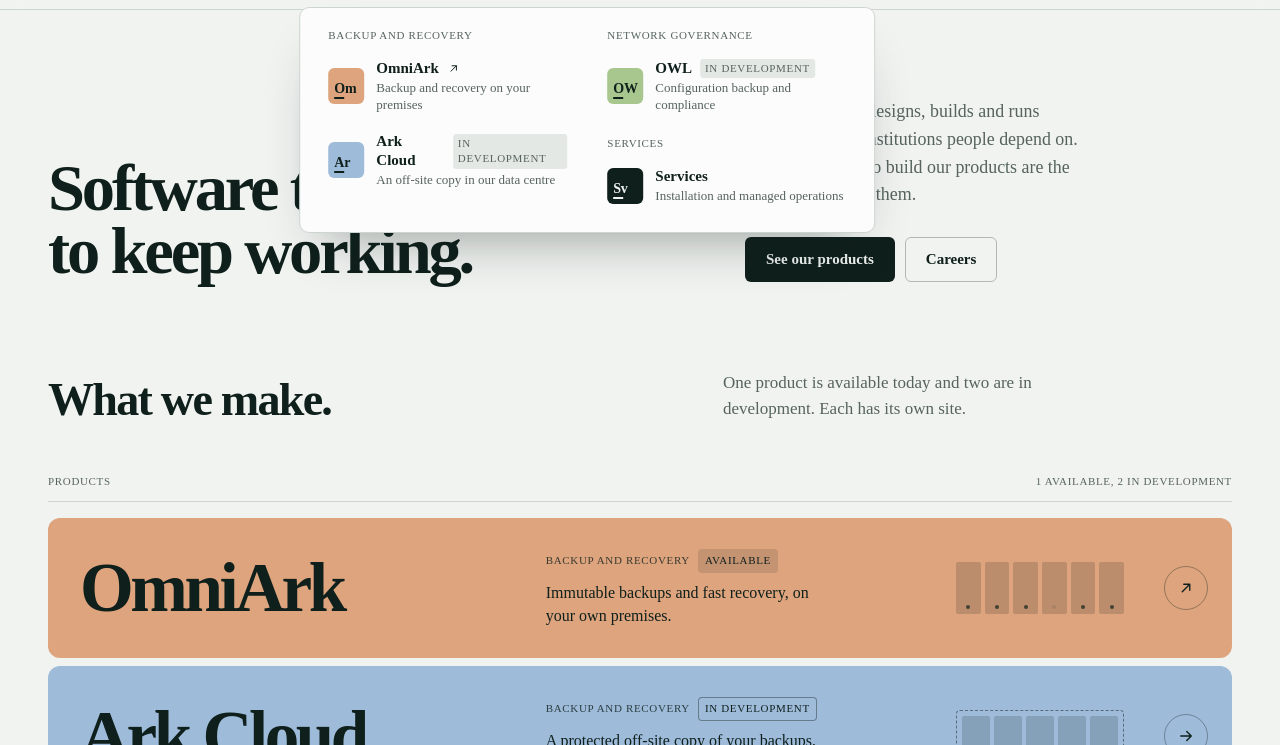
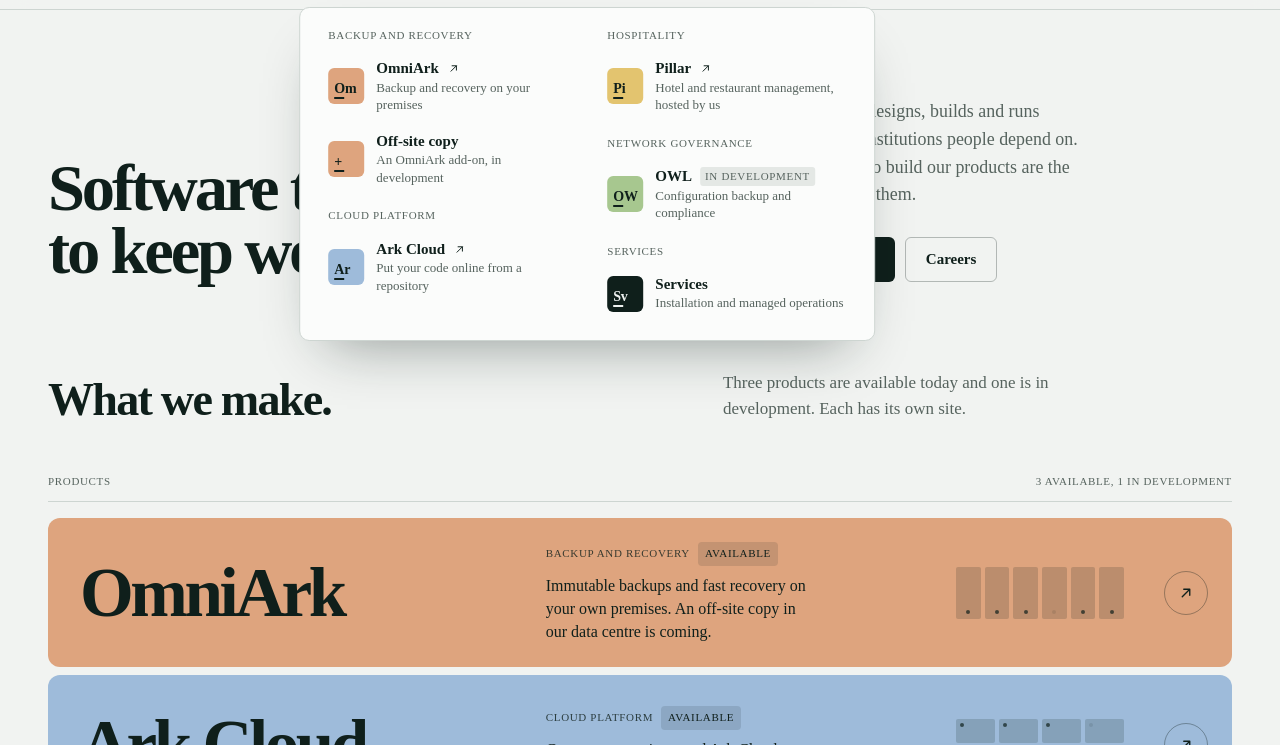
Before and after one commit to gravestone-codes/overwatch, an Astro site: page /about in a window 1280 px wide. Both pictures are taken after a click on the button "Products". Shown: the part 55-800 px from the top of the page. Built offline with nearby package versions, Linux system fonts and the light colour scheme; Astro itself is replaced by a stand-in of ours.

Commit message:
Add Pillar and Ark Cloud's new role to the company site
Ark Cloud is now the developer platform at arkcloud.online, OmniArk's
off-site copy is described as an OmniArk add-on, and Pillar (hotel and
restaurant management, hosted by us) joins the products, linking to its
own site at pillar.overwatchlabs.dev.

Co-Authored-By: Claude Opus 5.5 <noreply@anthropic.com>

```diff
--- a/src/components/site/Header.astro
+++ b/src/components/site/Header.astro
@@ -1,5 +1,5 @@
 ---
-import { products, companyLinks } from "@/data/company";
+import { products, companyLinks, offsite } from "@/data/company";
 import { site, contactHref } from "@/data/site";
 
 const path = Astro.url.pathname.replace(/\/$/, "") || "/";
@@ -10,10 +10,9 @@ const links = [
   { label: "Industries", href: "/industries" },
   { label: "Pricing", href: "/pricing" },
 ];
-const groups = [
-  { label: "Backup and recovery", items: products.filter((p) => p.category === "Backup and recovery") },
-  { label: "Network governance", items: products.filter((p) => p.category === "Network governance") },
-];
+const inCategory = (category: string) => ({ label: category, items: products.filter((p) => p.category === category) });
+// Two columns in the products menu; Services closes the last one.
+const columns = [[inCategory("Backup and recovery"), inCategory("Cloud platform")], [inCategory("Hospitality"), inCategory("Network governance")]];
 const ext = (external: boolean) => (external ? { target: "_blank", rel: "noopener" } : {});
 ---
 
@@ -31,10 +30,13 @@ const ext = (external: boolean) => (external ? { target: "_blank", rel: "noopene
         </button>
         <div class="menu menu-products">
           {
-            groups.map((g, i) => (
+            columns.map((groups, i) => (
               <div class="menu-group">
+                {groups.map((g) => (
+                  <>
                     <span class="label">{g.label}</span>
                     {g.items.map((p) => (
+                      <>
                         <a class="menu-item" href={p.href} {...ext(p.external)}>
                           <span class={`mark c-${p.key}`}>{p.name.slice(0, 2)}</span>
                           <span>
@@ -46,8 +48,21 @@ const ext = (external: boolean) => (external ? { target: "_blank", rel: "noopene
                             <small>{p.short}</small>
                           </span>
                         </a>
+                        {/* OmniArk's off-site copy is an add-on, listed right under it. */}
+                        {p.key === "oa" && (
+                          <a class="menu-item" href={offsite.href}>
+                            <span class="mark c-oa">+</span>
+                            <span>
+                              <strong>{offsite.name}</strong>
+                              <small>An OmniArk add-on, in development</small>
+                            </span>
+                          </a>
+                        )}
+                      </>
                     ))}
-                {i === 1 && (
+                  </>
+                ))}
+                {i === columns.length - 1 && (
                   <>
                     <span class="label">Services</span>
                     <a class="menu-item" href="/services">
--- a/src/components/site/Lineup.astro
+++ b/src/components/site/Lineup.astro
@@ -2,7 +2,7 @@
 import { products } from "@/data/company";
 
 // The product bands: each product in its own colour, the one loud element on the site.
-const art = { bays: 6, off: 5, ports: 16 } as const;
+const art = { bays: 6, apps: 8, tables: 10, ports: 16 } as const;
 ---
 
 <div class="lineup" id="products">
--- a/src/components/site/Sectors.astro
+++ b/src/components/site/Sectors.astro
@@ -1,6 +1,6 @@
 ---
 import { industries } from "@/data/industries";
-import { productByKey } from "@/data/company";
+import { productByKey, offsite } from "@/data/company";
 
 interface Props {
   exclude?: string;
@@ -15,7 +15,7 @@ const rows = industries.filter((i) => i.slug !== exclude);
   </div>
   {
     rows.map((i) => {
-      const next = productByKey(i.next);
+      const next = i.next === "offsite" ? { key: "oa", name: offsite.name } : productByKey(i.next);
       return (
         <a class="sector-row" href={`/industries/${i.slug}`}>
           <h3>{i.row}</h3>
--- a/src/data/company.ts
+++ b/src/data/company.ts
@@ -2,8 +2,8 @@ import { site, contactHref } from "./site";
 import { industries } from "./industries";
 
 // Everything the company site says about its products. Each product has its own site;
-// this one only introduces them. OmniArk is available; the others are in development.
-export type ProductKey = "oa" | "ac" | "ow";
+// this one only introduces them.
+export type ProductKey = "oa" | "ac" | "pl" | "ow";
 
 export const products: {
   key: ProductKey;
@@ -16,14 +16,14 @@ export const products: {
   short: string;
   href: string;
   external: boolean;
-  art: "bays" | "off" | "ports";
+  art: "bays" | "apps" | "tables" | "ports";
 }[] = [
   {
     key: "oa",
     name: "OmniArk",
     category: "Backup and recovery",
     available: true,
-    line: "Immutable backups and fast recovery, on your own premises.",
+    line: "Immutable backups and fast recovery on your own premises. An off-site copy in our data centre is coming.",
     short: "Backup and recovery on your premises",
     href: site.omniarkUrl,
     external: true,
@@ -32,13 +32,24 @@ export const products: {
   {
     key: "ac",
     name: "Ark Cloud",
-    category: "Backup and recovery",
-    available: false,
-    line: "A protected off-site copy of your backups, run by us.",
-    short: "An off-site copy in our data centre",
-    href: contactHref("cloud"),
-    external: false,
-    art: "off",
+    category: "Cloud platform",
+    available: true,
+    line: "Connect a repository and Ark Cloud builds it, runs it and gives you a link.",
+    short: "Put your code online from a repository",
+    href: site.arkcloudUrl,
+    external: true,
+    art: "apps",
+  },
+  {
+    key: "pl",
+    name: "Pillar",
+    category: "Hospitality",
+    available: true,
+    line: "Rooms, restaurant, bar and events on one system. We host it; your staff open a link.",
+    short: "Hotel and restaurant management, hosted by us",
+    href: site.pillarUrl,
+    external: true,
+    art: "tables",
   },
   {
     key: "ow",
@@ -54,6 +65,15 @@ export const products: {
 ];
 
 export const productByKey = (key: ProductKey) => products.find((p) => p.key === key)!;
+
+// An add-on to OmniArk, not a product of its own: it copies OmniArk's backups to our data centre.
+// It wears OmniArk's colour wherever it appears.
+export const offsite = {
+  name: "Off-site copy",
+  full: "OmniArk off-site copy",
+  line: "A protected copy of your OmniArk backups in our data centre, run by us.",
+  href: contactHref("cloud"),
+};
 
 export const companyLinks = [
   { label: "About us", href: "/about" },
--- a/src/data/industries.ts
+++ b/src/data/industries.ts
@@ -6,8 +6,8 @@ export type Industry = {
   short: string;
   /** One line for the industries table: what matters most there. */
   matters: string;
-  /** Besides OmniArk, the product in development that this sector will use. */
-  next: "ac" | "ow";
+  /** Besides OmniArk, what's in development that this sector will use: OmniArk's off-site copy, or OWL. */
+  next: "offsite" | "ow";
   icon: "Hospital" | "Landmark" | "Building" | "GraduationCap" | "Store";
   title: string;
   lede: string;
@@ -23,7 +23,7 @@ export const industries: Industry[] = [
     name: "Hospitals and clinics",
     row: "Hospitals and clinics",
     matters: "Patient records and imaging, safe from ransomware and failing servers.",
-    next: "ac",
+    next: "offsite",
     short: "Healthcare",
     icon: "Hospital",
     title: "Patient records that survive anything.",
@@ -140,7 +140,7 @@ export const industries: Industry[] = [
     name: "Schools and universities",
     row: "Schools and universities",
     matters: "Student records and finances, safe through exams and admissions.",
-    next: "ac",
+    next: "offsite",
     short: "Education",
     icon: "GraduationCap",
     title: "Years of student records, never lost.",
@@ -179,7 +179,7 @@ export const industries: Industry[] = [
     name: "Businesses",
     row: "Businesses of every size",
     matters: "Files, finance systems and email that come back without stopping the work.",
-    next: "ac",
+    next: "offsite",
     short: "Business",
     icon: "Store",
     title: "Your business keeps running.",
--- a/src/data/site.ts
+++ b/src/data/site.ts
@@ -13,6 +13,10 @@ export const site = {
   signInUrl: "/sign-in",
   // OmniArk has its own site; every "OmniArk" link on this one points there.
   omniarkUrl: "https://omniark.app",
+  // Ark Cloud is self-serve: people sign up and pay on its own site.
+  arkcloudUrl: "https://arkcloud.online",
+  // Pillar has its own site too (pillar-website). The address is a placeholder until it is confirmed.
+  pillarUrl: "https://pillar.overwatchlabs.dev",
 };
 
 export type Intent = "demo" | "trial" | "quote" | "cloud" | "owl" | "services" | "general";
@@ -37,9 +41,9 @@ export const intents: Record<Intent, { label: string; title: string; lede: strin
     submit: "Get my quote",
   },
   cloud: {
-    label: "Hear when Ark Cloud opens",
-    title: "Hear first when Ark Cloud opens",
-    lede: "Ark Cloud, a protected off-site copy of your backups in our data centre, is in development. Leave your details and we'll tell you when it opens.",
+    label: "Hear when the off-site copy opens",
+    title: "Hear first when OmniArk's off-site copy opens",
+    lede: "An off-site copy for OmniArk, protecting your backups in our data centre, is in development. Leave your details and we'll tell you when it opens.",
     submit: "Notify me",
   },
   owl: {
--- a/src/pages/about.astro
+++ b/src/pages/about.astro
@@ -25,7 +25,7 @@ const principles = [
     <div class="wrap">
       <div class="section-head">
         <h2 class="h2">What we make.</h2>
-        <p>One product is available today and two are in development. Each has its own site.</p>
+        <p>Three products are available today and one is in development. Each has its own site.</p>
       </div>
       <Lineup />
     </div>
--- a/src/pages/contact.astro
+++ b/src/pages/contact.astro
@@ -10,7 +10,7 @@ const options: { intent: Intent; hint: string; extra?: boolean }[] = [
   { intent: "quote", hint: "A clear price within a working day" },
   { intent: "services", hint: "Installation or managed operations" },
   { intent: "general", hint: "Anything else" },
-  { intent: "cloud", hint: "Ark Cloud is in development", extra: true },
+  { intent: "cloud", hint: "An OmniArk add-on, in development", extra: true },
   { intent: "owl", hint: "OWL is in development", extra: true },
 ];
 // Sizes are a scale, so they read left to right with a stack of rack units that grows; "Not sure" sits apart.
--- a/src/pages/index.astro
+++ b/src/pages/index.astro
@@ -8,7 +8,7 @@ import Routes from "@/components/site/Routes.astro";
 
 <Site
   title="Overwatch Labs · We design, build and run software products"
-  description="Overwatch Labs designs, builds and runs software products. OmniArk, for backup and recovery, is available today; Ark Cloud and OWL are in development."
+  description="Overwatch Labs designs, builds and runs software products. OmniArk, for backup and recovery, Ark Cloud, for putting code online, and Pillar, for running hotels and restaurants, are available today; OWL is in development."
 >
   <section class="hero">
     <div class="wrap">
--- a/src/styles/site.css
+++ b/src/styles/site.css
@@ -2,7 +2,7 @@
   Overwatch Labs company site.
 
   Colour: sage paper and spruce ink by day, deep spruce by night. Each product owns one colour:
-  OmniArk bronze, Ark Cloud blue, OWL green. Product colours appear only where a product is meant.
+  OmniArk bronze, Ark Cloud blue, Pillar gold, OWL green. Product colours appear only where a product is meant.
   Type: Schibsted Grotesk for headlines, Instrument Sans for reading, Martian Mono only for data labels.
   Layout: left-aligned. Pages open with the split head (headline left, lede and actions bottom-right);
   the product bands are the one loud element.
@@ -31,6 +31,7 @@
   --on-c: #0f1f1b;
   --oa: #dea47e;
   --ac: #9ebbda;
+  --pl: #e3c46f;
   --ow: #a7c78f;
   --bad: #b2402f;
   --logo-bg: #15212b;
@@ -136,6 +137,7 @@ button, input, select, textarea { font: inherit; color: inherit; }
 
 .c-oa { --c: var(--oa); }
 .c-ac { --c: var(--ac); }
+.c-pl { --c: var(--pl); }
 .c-ow { --c: var(--ow); }
 .c-sv { --c: var(--solid); }
 
@@ -272,8 +274,13 @@ html:has(.mnav:not([hidden])) .site-header { background: var(--bg); }
 .art i:nth-child(4n) { --k: 0.6s; }
 .art-bays { display: grid; grid-template-columns: repeat(6, minmax(0, 1fr)); gap: 4px; }
 .art-bays i::after { left: 50%; bottom: 5px; margin-left: -2px; }
-.art-off { display: grid; grid-template-columns: repeat(5, minmax(0, 1fr)); gap: 4px; padding: 5px; border: 1.5px dashed color-mix(in srgb, var(--on-c) 50%, transparent); border-radius: 4px; }
-.art-off i::after { left: 50%; bottom: 4px; margin-left: -2px; }
+/* Ark Cloud: a wall of running apps, each a window with its light in the corner. */
+.art-apps { display: grid; grid-template-columns: repeat(4, minmax(0, 1fr)); grid-template-rows: 1fr 1fr; gap: 4px; }
+.art-apps i::after { top: 4px; left: 4px; }
+/* Pillar: a restaurant floor seen from above, round tables in two rows. */
+.art-tables { display: grid; grid-template-columns: repeat(5, minmax(0, 1fr)); grid-template-rows: 1fr 1fr; gap: 6px 4px; }
+.art-tables i { justify-self: center; height: 100%; aspect-ratio: 1; border-radius: 50%; }
+.art-tables i::after { left: 50%; top: 50%; margin: -2px 0 0 -2px; }
 .art-ports { display: grid; grid-template-columns: repeat(8, minmax(0, 1fr)); grid-template-rows: 1fr 1fr; gap: 5px 4px; padding-block: 0.25rem; }
 .art-ports i { background: color-mix(in srgb, var(--on-c) 30%, transparent); }
 .art-ports i::after { top: 2px; left: 2px; width: 3px; height: 3px; background: var(--face); opacity: 1; }
```
Also changed, not shown: src/pages/pricing.astro (+6 -1 lines), README.md. Lines whose indentation alone changed are shown as unchanged.
